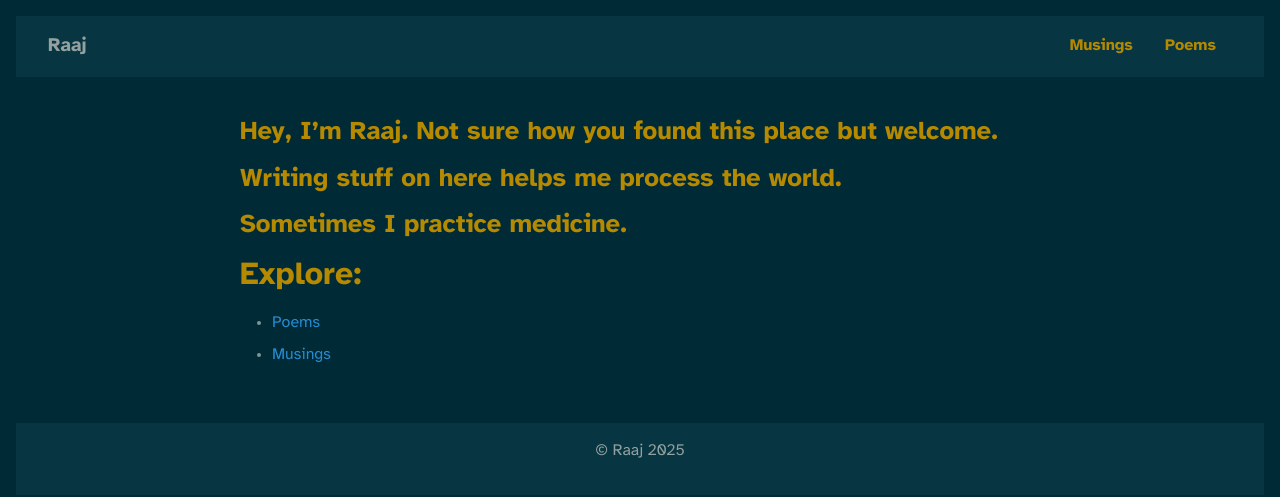
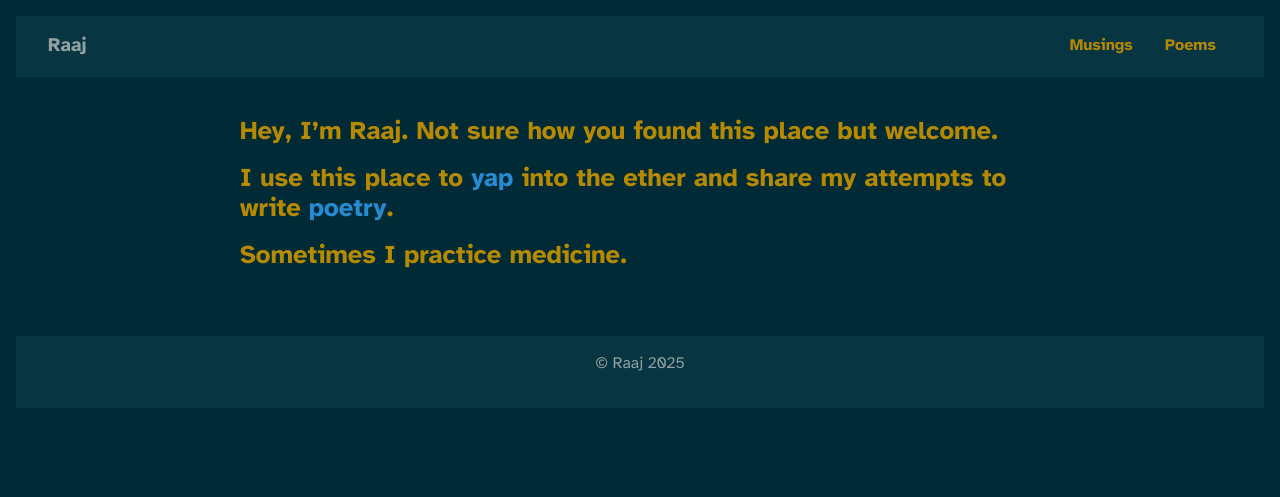
Before and after one commit to itsraaj/itsraaj.github.io, a Jekyll site: the page built from index.md, in a window 1280 px wide. Shown: the top 497 px of the page. Built offline with Jekyll 4.4.1, drawn with Linux system fonts in a browser that asks for light colours.

Commit message:
Update index.md

```diff
--- a/index.md
+++ b/index.md
@@ -4,9 +4,5 @@ title: Home
 ---
 
 ### Hey, I'm Raaj. Not sure how you found this place but welcome.
-### Writing stuff on here helps me process the world.
+### I use this place to [yap](/musings) into the ether and share my attempts to write [poetry](/poems).
 ### Sometimes I practice medicine.
-
-## Explore:
-- [Poems](/poems)
-- [Musings](/musings)
```
